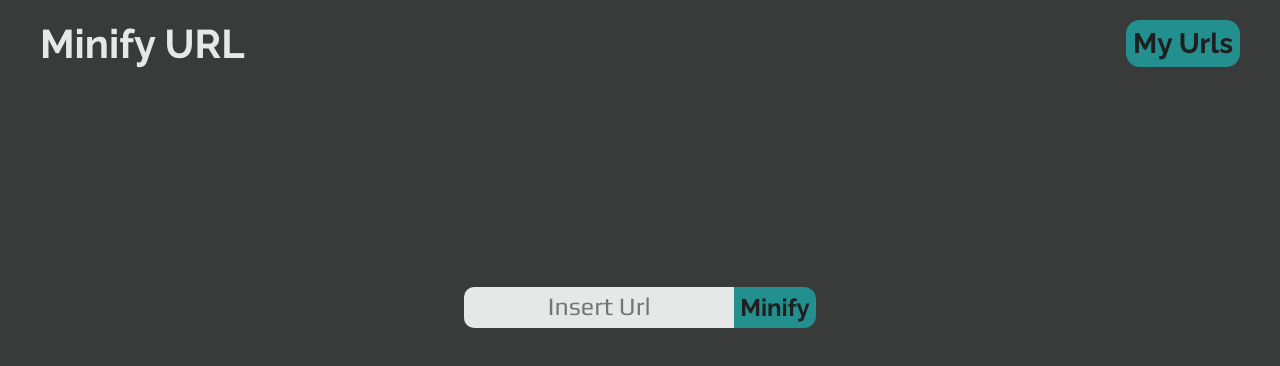
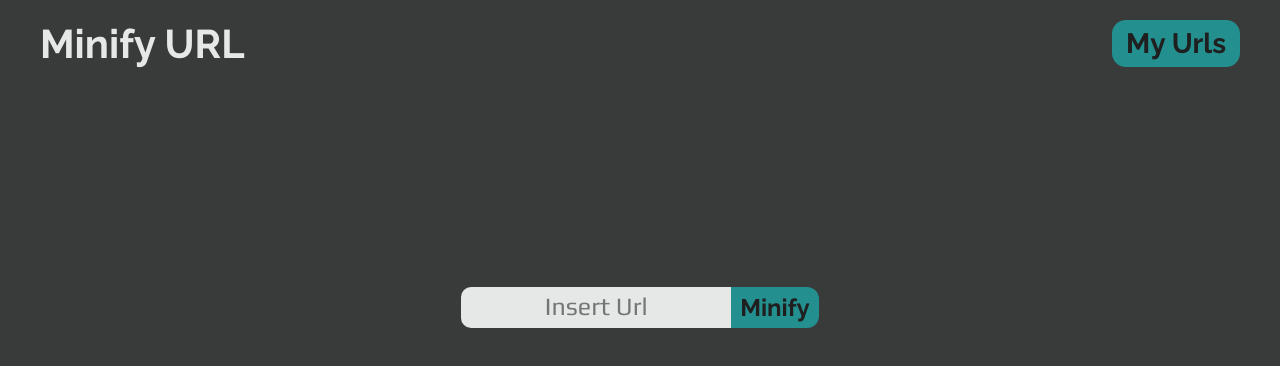
Before and after one commit to poximy/goly, a Svelte app: page / in a window 1280 px wide. Shown: the top 366 px of the page. Built offline with nearby package versions, Linux system fonts and the light colour scheme.

Commit message:
Fix styles

```diff
--- a/src/components/nav/Nav.svelte
+++ b/src/components/nav/Nav.svelte
@@ -1,6 +1,6 @@
 <script lang="ts">
   export let urls: () => void;
-  export let backBtn: boolean
+  export let backBtn: boolean;
 </script>
 
 <nav>
@@ -51,8 +51,7 @@
   button {
     font-size: 1.75em;
     border: none;
-    padding: 0.25em;
-    background-color: #248f8f;
+    padding: 0.25em 0.5em;
     border-radius: 0.5em;
   }
 </style>
--- a/src/components/url/UrlForm.svelte
+++ b/src/components/url/UrlForm.svelte
@@ -50,7 +50,7 @@
   button {
     border: none;
     font-size: 1.5em;
-    padding: 0.25em;
+    padding: 0.25em 0.375em;
     border-radius: 0 0.5em 0.5em 0;
   }
 </style>
```
